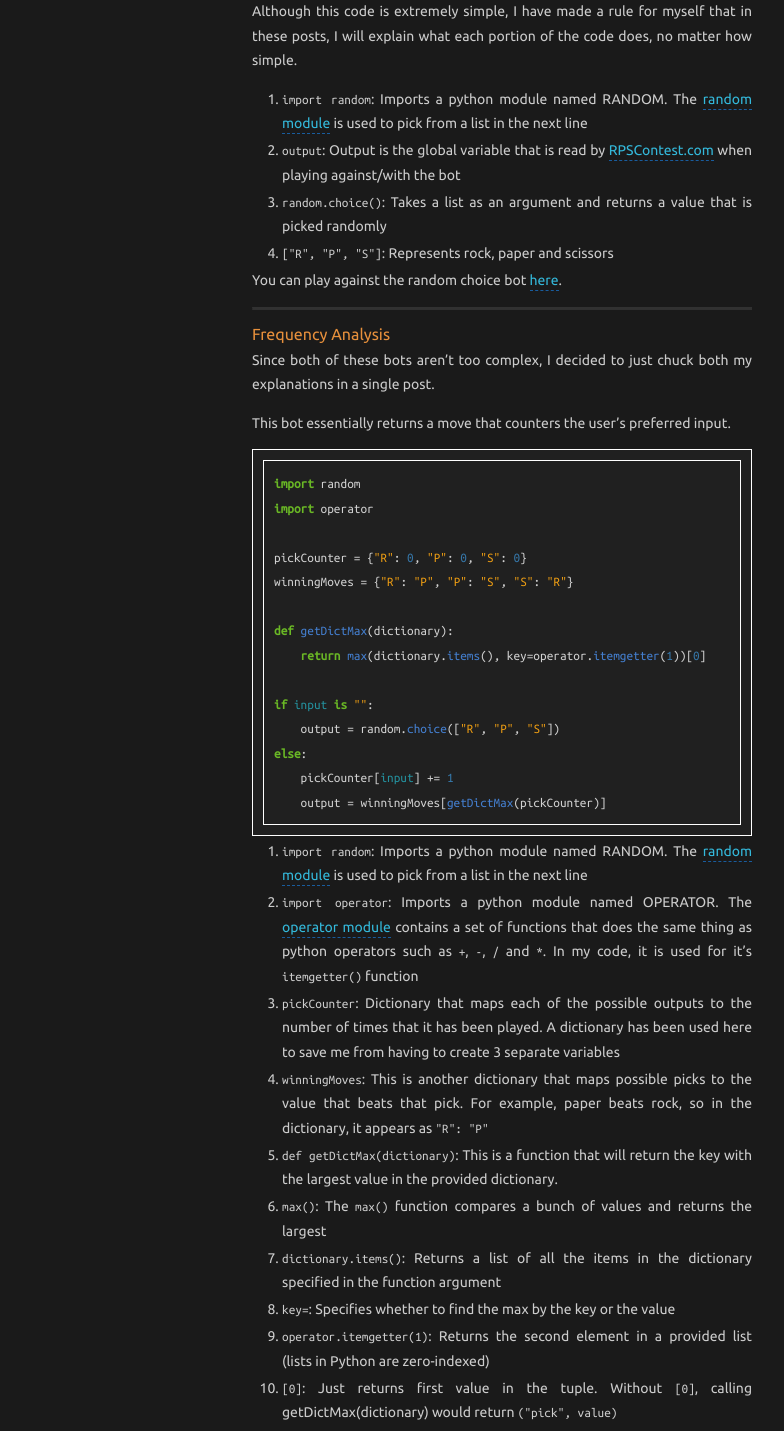
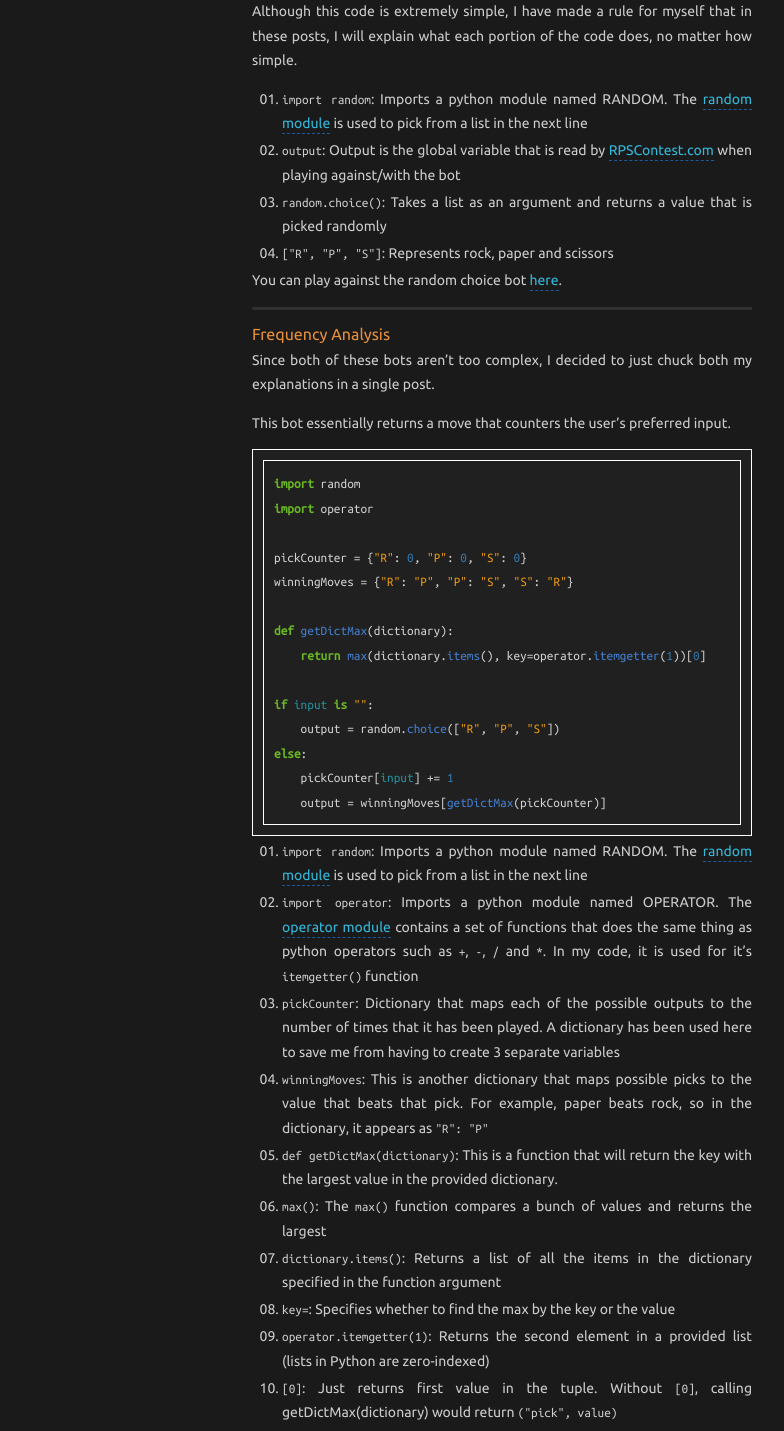
Before and after one commit to emmanuelmenon/emmanuelmenon.github.io, a Jekyll site: the page built from _posts/2019-06-03-frequency-analysis-in-rock-paper-scissors.md, in a window 1280 px wide. Shown: the part 314-1745 px from the top of the page, without its empty margins (138-922 px from the left). Built offline with Jekyll 4.4.1, drawn with Linux system fonts in a browser that asks for light colours; nearby versions of some CDN libraries.

Commit message:
fix list styles

```diff
--- a/assets/css/styles.css
+++ b/assets/css/styles.css
@@ -6,14 +6,22 @@ a,abbr,acronym,address,applet,article,aside,audio,b,big,blockquote,body,canvas,c
      font: inherit;
      vertical-align: baseline;
 }
+* {
+    -webkit-font-smoothing: antialiased;
+    -moz-osx-font-smoothing: grayscale;
+}
  article,aside,details,figcaption,figure,footer,header,hgroup,menu,nav,section {
      display: block;
 }
  body {
      line-height: 1;
 }
- ol,ul {
-     list-style: bullet;
+ ol {
+     list-style-type: decimal-leading-zero;
+}
+
+ul {
+    list-style-type: circle;
 }
  blockquote,q {
      quotes: none;
@@ -30,10 +38,6 @@ a,abbr,acronym,address,applet,article,aside,audio,b,big,blockquote,body,canvas,c
      font-family: Ubuntu,sans-serif;
      font-size: 14px;
      line-height: 1.75;
-}
- * {
-     -webkit-font-smoothing: antialiased;
-     -moz-osx-font-smoothing: grayscale;
 }
  a,a:active,a:visited {
      text-decoration: none;
```
Also changed, not shown: about.md (+1 -0 lines), archived-posts.md (+2 -2 lines).
